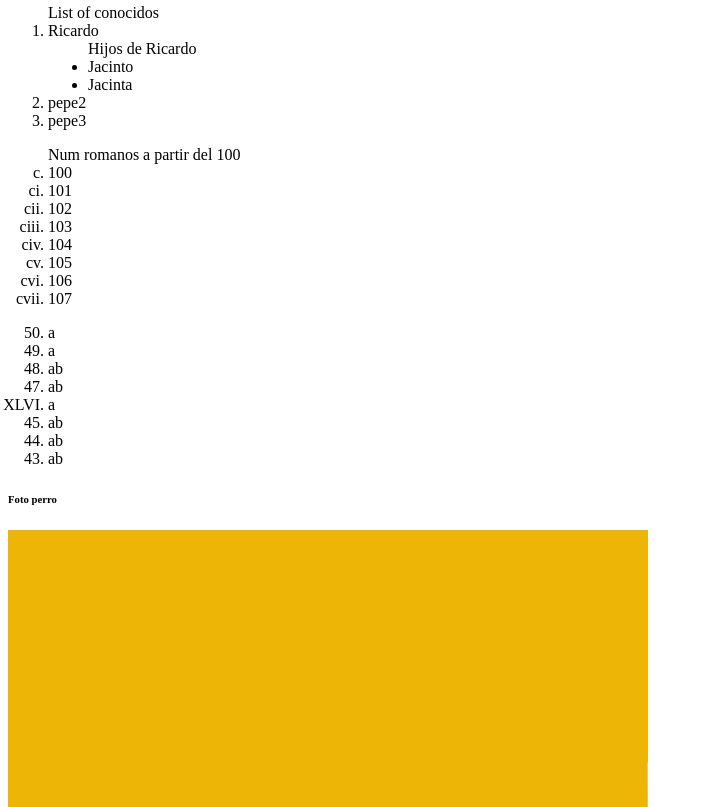
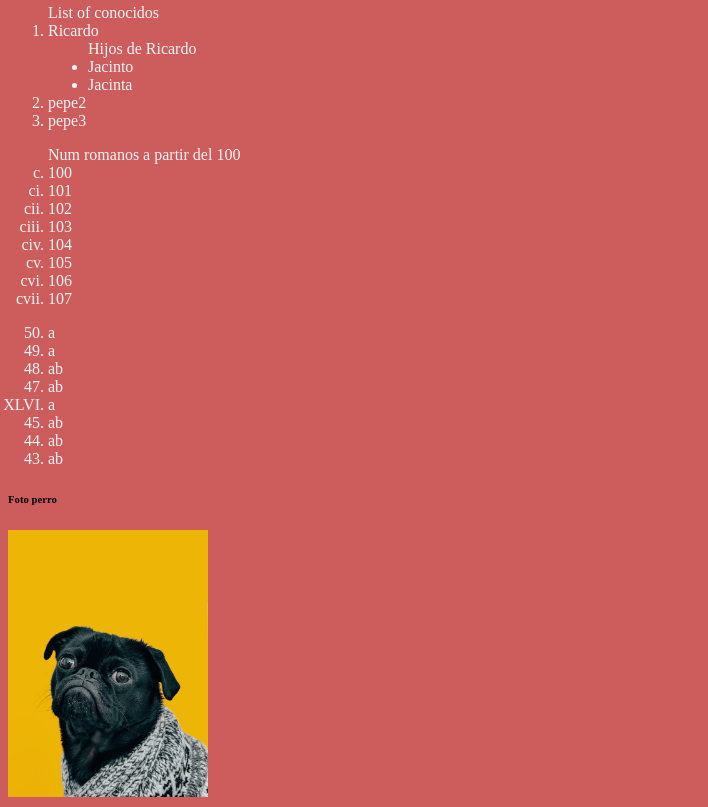
Before and after one commit to Em4gon/ToP, a plain HTML site: page html/html_test1/index.html in a window 1280 px wide. Shown: the part 273-1080 px from the top of the page, without its empty margins (0-708 px from the left). Drawn offline with Linux system fonts and the light colour scheme.

Commit message:
Implementa css
Se modifica el index para que implemente un archivo css creado

```diff
--- a/html/html_test1/index.html
+++ b/html/html_test1/index.html
@@ -5,7 +5,10 @@
     <meta http-equiv="X-UA-Compatible" content="IE=edge">
     <meta name="viewport" content="width=device-width, initial-scale=1.0">
     <title>Pagina 1</title>
+
+    <link rel="stylesheet" href="./templates/style1.css">
 </head>
+
 <body>
    <h1>Mi primer pagina</h1>
    <strong>Este es un texto negrita</strong>
@@ -27,6 +30,7 @@
 <h3>Link aca abajo3</h3>
 <a href="./pages/lista_peliculas.html">LINK</a>
  <P>---------------------------</P>
+ <div class="listas">
 <ol>List of conocidos
     <li>Ricardo</li>
         <ul type="disc">Hijos de Ricardo
@@ -57,6 +61,7 @@
     <li>ab</li>
     <li>ab</li>
 </ol>
+</div>
 <h6>Foto perro</h6>
 <img src="img/dog.jpg">
 </body>
--- /dev/null
+++ b/html/html_test1/templates/style1.css
@@ -0,0 +1,10 @@
+body {
+    background-color: indianred;
+  }
+img {
+    max-width: 200px;
+}
+
+.listas {
+    color: whitesmoke;
+}
```
